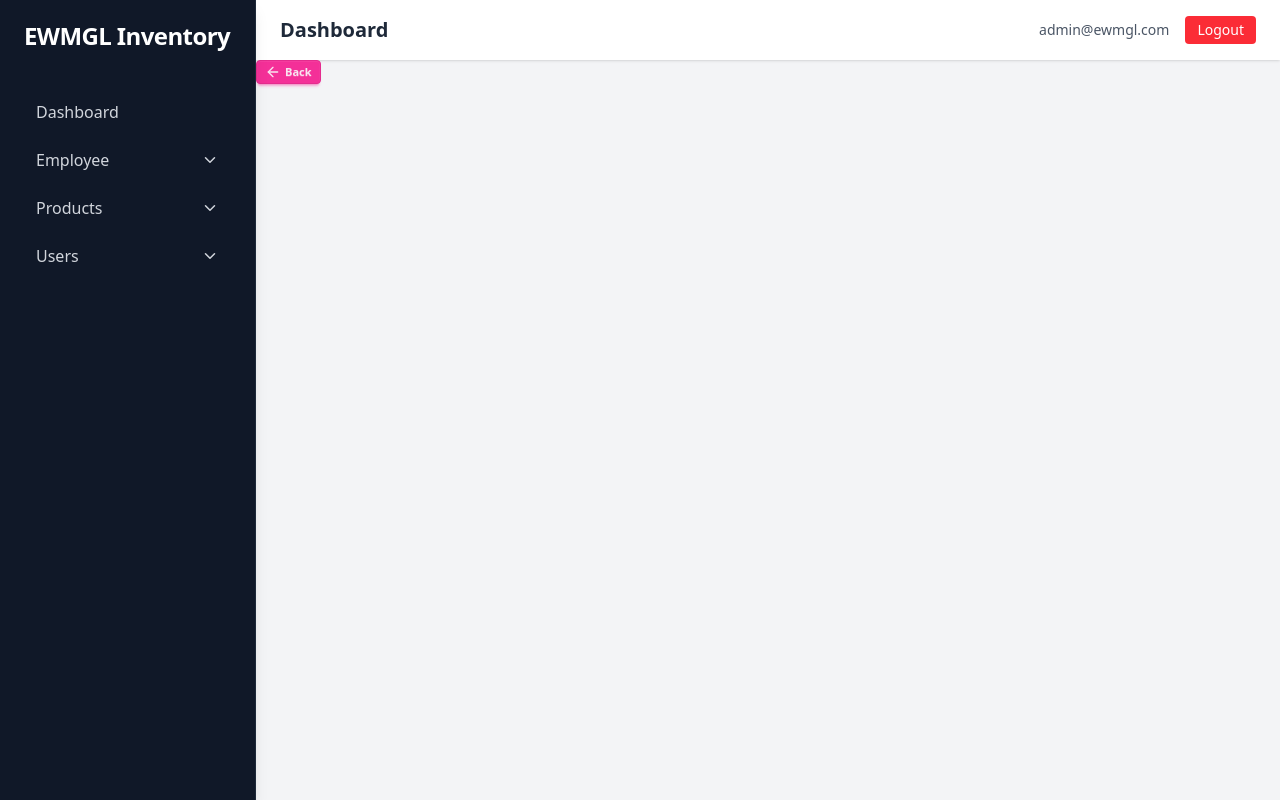
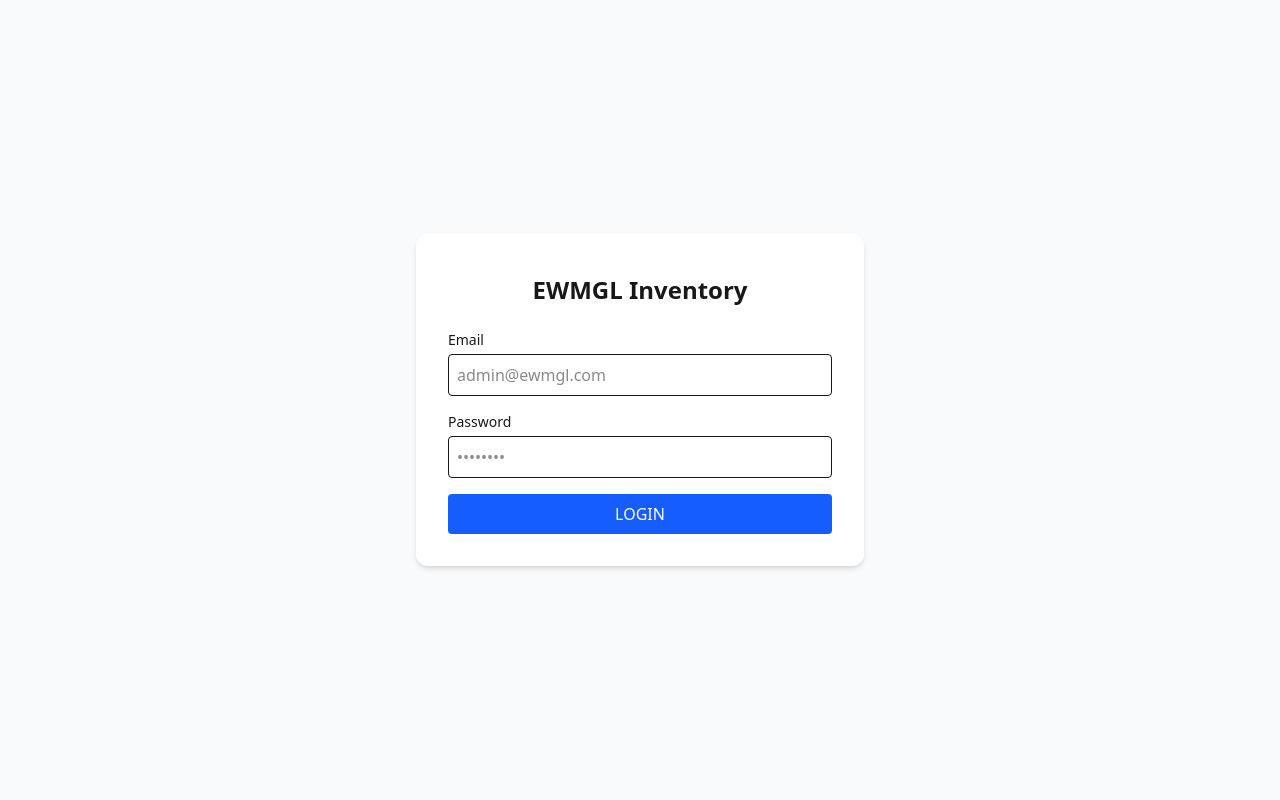
Before and after one commit to Samirun-Shuvo/inventory_ewmgl, a Next.js app: page / in a window 1280 px wide. Built offline with nearby package versions, Linux system fonts and the light colour scheme.

Commit message:
feat: implement login functionality with form validation and error handling

```diff
--- a/src/app/api/auth/login/route.js
+++ b/src/app/api/auth/login/route.js
@@ -1,3 +1,4 @@
+// src/app/api/login/route.js
 import { connectToDatabase } from "@/lib/mongodb";
 
 export async function POST(request) {
@@ -6,27 +7,22 @@ export async function POST(request) {
     const { email, password } = await request.json();
 
     if (!email || !password) {
-      return new Response(
-        JSON.stringify({ message: "Email and password are required" }),
-        { status: 400, headers: { "Content-Type": "application/json" } }
-      );
+      return new Response(JSON.stringify({ message: "Email and password are required" }), {
+        status: 400,
+        headers: { "Content-Type": "application/json" },
+      });
     }
 
-    // Find user by email
-    const user = await db
-      .collection("authusers")
-      .findOne({ email: email.toLowerCase() });
+    const user = await db.collection("authusers").findOne({ email });
 
     if (!user || user.password !== password) {
-      return new Response(
-        JSON.stringify({ message: "Invalid email or password" }),
-        { status: 401, headers: { "Content-Type": "application/json" } }
-      );
+      return new Response(JSON.stringify({ message: "Invalid email or password" }), {
+        status: 401,
+        headers: { "Content-Type": "application/json" },
+      });
     }
 
-    // Return safe user fields
-    return new Response(
-      JSON.stringify({
+    return new Response(JSON.stringify({
       message: "Login successful",
       user: {
         id: user._id,
@@ -35,9 +31,10 @@ export async function POST(request) {
         role: user.role,
         avatar: user.avatar,
       },
-      }),
-      { status: 200, headers: { "Content-Type": "application/json" } }
-    );
+    }), {
+      status: 200,
+      headers: { "Content-Type": "application/json" },
+    });
   } catch (error) {
     console.error("Login error:", error);
     return new Response(JSON.stringify({ message: "Internal Server Error" }), {
--- a/src/app/page.js
+++ b/src/app/page.js
@@ -1,40 +1,109 @@
-'use client';
+"use client";
 
+import { useForm } from "react-hook-form";
+import { useRouter } from "next/navigation";
 import { useState } from "react";
-import BackButton from "@/components/BackButton";
-import Header from "@/components/Header";
-import Sidebar from "@/components/Sidebar";
 
-export default function DashboardLayout({ children }) {
-  const [sidebarOpen, setSidebarOpen] = useState(false);
+export default function Login() {
+  const router = useRouter();
+  const [serverError, setServerError] = useState(null);
+
+  const {
+    register,
+    handleSubmit,
+    formState: { errors },
+  } = useForm();
+
+  const onSubmit = async (data) => {
+    setServerError(null); // reset error before new submission
+
+    try {
+      const res = await fetch("/api/auth/login", {
+        method: "POST",
+        headers: {
+          "Content-Type": "application/json",
+        },
+        body: JSON.stringify(data),
+      });
+
+      const result = await res.json();
+
+      if (!res.ok) {
+        setServerError(result.message || "Login failed");
+        return;
+      }
+
+      // Login successful, redirect to dashboard
+      router.push("/dashboard");
+    } catch (err) {
+      console.error("Login request failed:", err);
+      setServerError("Something went wrong. Please try again later.");
+    }
+  };
 
   return (
-    <div className="min-h-screen flex bg-gray-100">
+    <div className="min-h-screen flex items-center justify-center bg-gray-50 p-4">
+      <div className="bg-white p-8 rounded-xl shadow-md w-full max-w-md">
+        <div className="flex flex-col items-center mb-6">
+          <h1 className="text-2xl font-bold mt-2 text-center">
+            EWMGL Inventory
+          </h1>
+        </div>
 
-      {/* Desktop Sidebar */}
-      <Sidebar className="hidden md:flex" />
+        <form onSubmit={handleSubmit(onSubmit)} className="space-y-4">
+          <div>
+            <label htmlFor="email" className="block text-sm font-medium">
+              Email
+            </label>
+            <input
+              id="email"
+              type="email"
+              {...register("email", { required: "Email is required" })}
+              className="w-full p-2 border rounded mt-1"
+              placeholder="admin@ewmgl.com"
+            />
+            {errors.email && (
+              <p className="text-sm text-red-600 mt-1">
+                {errors.email.message}
+              </p>
+            )}
+          </div>
 
-      {/* Mobile Sidebar Overlay */}
-      {sidebarOpen && (
-        <div className="fixed inset-0 z-40 md:hidden">
-          <div
-            className="absolute inset-0 bg-black opacity-50"
-            onClick={() => setSidebarOpen(false)}
-          />
-          <Sidebar className="relative z-50 w-64 bg-gray-800 h-full" />
-        </div>
-      )}
+          <div>
+            <label htmlFor="password" className="block text-sm font-medium">
+              Password
+            </label>
+            <input
+              id="password"
+              type="password"
+              {...register("password", {
+                required: "Password is required",
+                minLength: {
+                  value: 6,
+                  message: "Minimum 6 characters",
+                },
+              })}
+              className="w-full p-2 border rounded mt-1"
+              placeholder="••••••••"
+            />
+            {errors.password && (
+              <p className="text-sm text-red-600 mt-1">
+                {errors.password.message}
+              </p>
+            )}
+          </div>
 
-      {/* Main content */}
-      <div className="flex-1 flex flex-col">
-        <Header toggleSidebar={() => setSidebarOpen(!sidebarOpen)} />
+          {serverError && (
+            <p className="text-sm text-red-600 text-center">{serverError}</p>
+          )}
 
-        <main className="">
-          <div className="">
-            <BackButton />
-            {children}
-          </div>
-        </main>
+          <button
+            type="submit"
+            className="w-full bg-blue-600 text-white py-2 rounded hover:bg-blue-700 transition cursor-pointer"
+          >
+            LOGIN
+          </button>
+        </form>
       </div>
     </div>
   );
```
Lines whose indentation alone changed are shown as unchanged.
